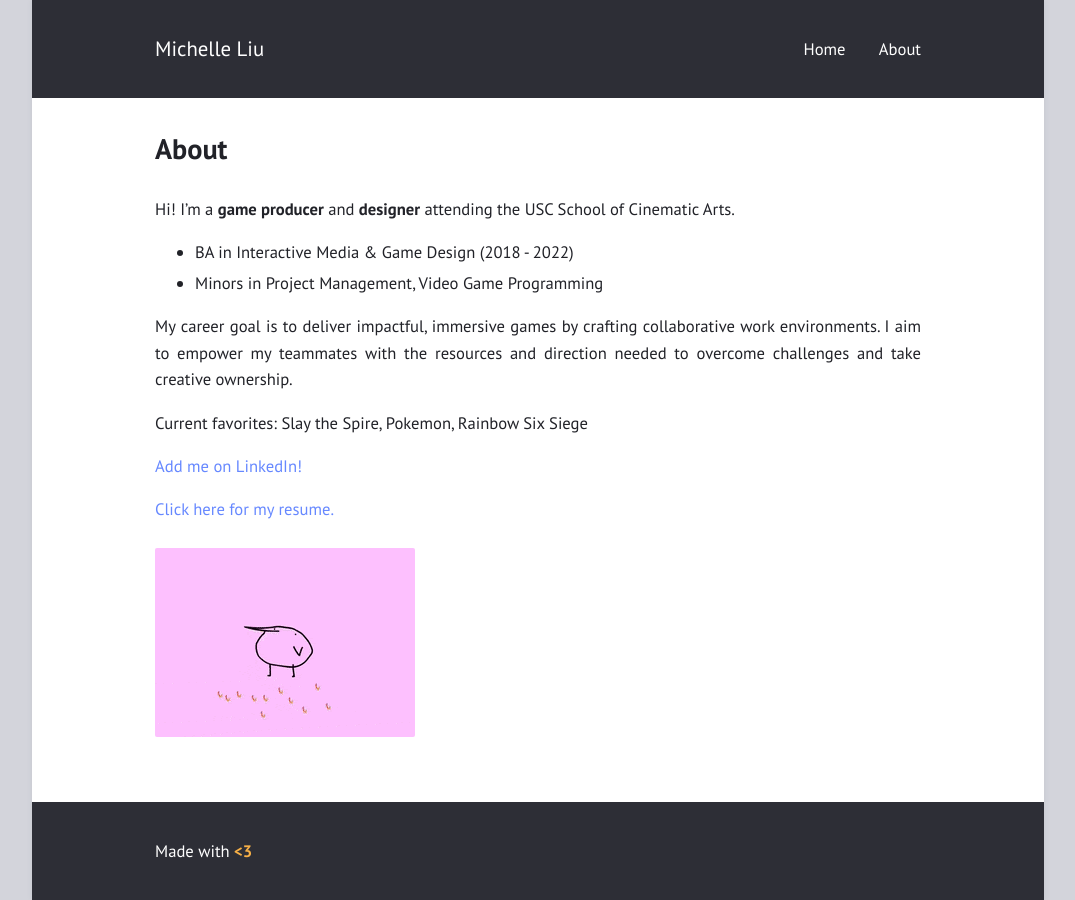
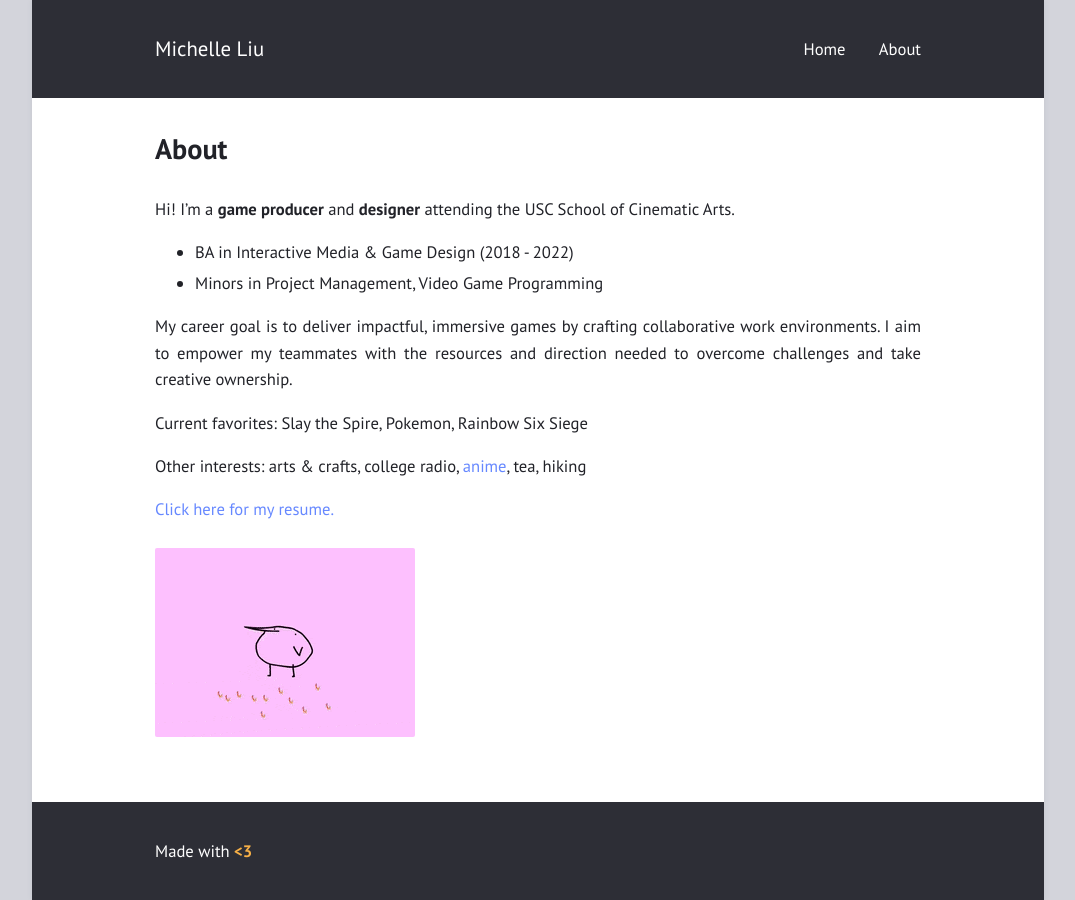
Before and after one commit to KeroMichelle/KeroMichelle.github.io, a Jekyll site: the page built from about.md, in a window 1280 px wide. Shown: the whole page, without its empty margins (102-1177 px from the left). Built offline with Jekyll 4.4.1, drawn with Linux system fonts in a browser that asks for light colours.

Commit message:
About page update

```diff
--- a/about.md
+++ b/about.md
@@ -12,7 +12,7 @@ My career goal is to deliver impactful, immersive games by crafting collaborativ
 
 Current favorites:  Slay the Spire, Pokemon, Rainbow Six Siege
 
-[Add me on LinkedIn!](https://www.linkedin.com/in/michelleliu6/){:target="_blank"}
+Other interests: arts & crafts, college radio, [anime](https://anilist.co/user/KeroMichelle/){:target="_blank"}, tea, hiking
 
 [Click here for my resume.](https://www.linkedin.com/in/michelleliu6/){:target="_blank"}
 
```
